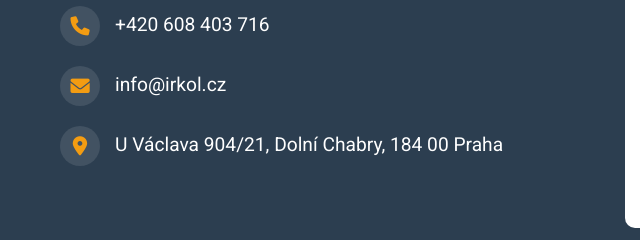
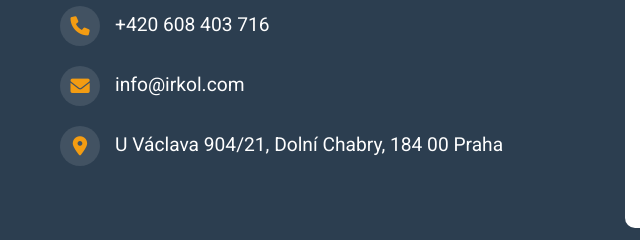
Before and after one commit to IvaNodyanosh/irkol, a plain HTML site: page index.html in a window 1280 px wide. Shown: the part 2646-2886 px from the top of the page, 0-640 px from the left. Drawn offline with Linux system fonts and the light colour scheme.

Commit message:
change mail name

```diff
--- a/index.html
+++ b/index.html
@@ -139,7 +139,7 @@
                             </div>
                             <div class="c-item">
                                 <i class="fa-solid fa-envelope"></i>
-                                <a href="mailto:info@irkol.cz" target="_blank">info@irkol.cz</a>
+                                <a href="mailto:info@irkol.com" target="_blank">info@irkol.com</a>
                             </div>
                             <div class="c-item">
                                 <i class="fa-solid fa-location-dot"></i>
@@ -150,7 +150,7 @@
 
                     <div class="contact-card">
                         <h3>Rychlý kontakt</h3>
-                        <form action="mailto:info@irkol.cz" method="post" enctype="text/plain">
+                        <form action="mailto:info@irkol.com" method="post" enctype="text/plain">
                             <input type="text" placeholder="Vaše jméno" required>
                             <input type="tel" placeholder="Telefon" required>
                             <textarea placeholder="Co potřebujete udělat?" rows="4"></textarea>
```
